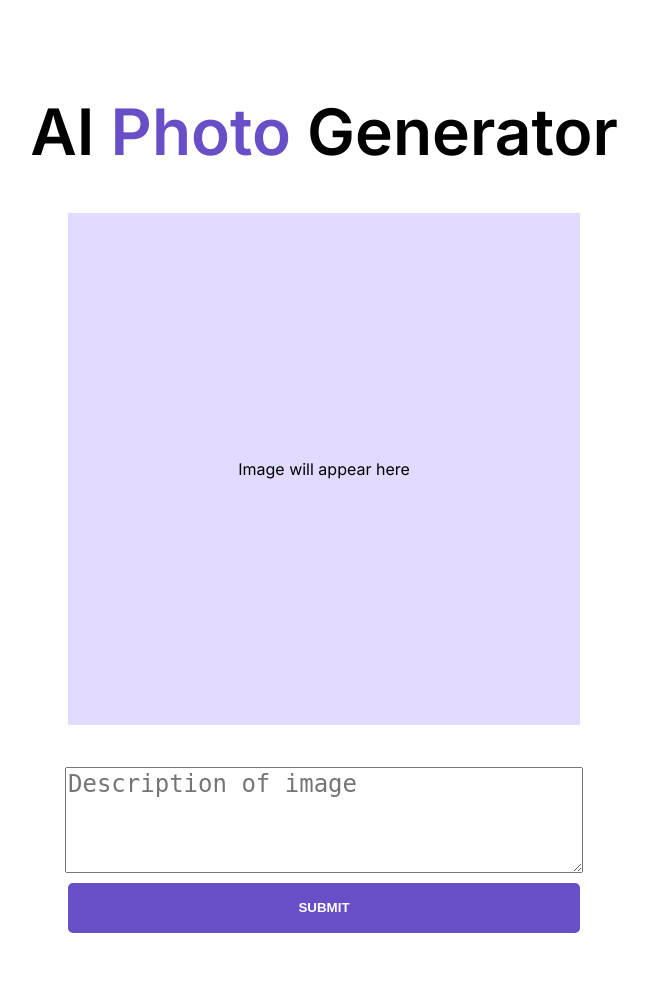
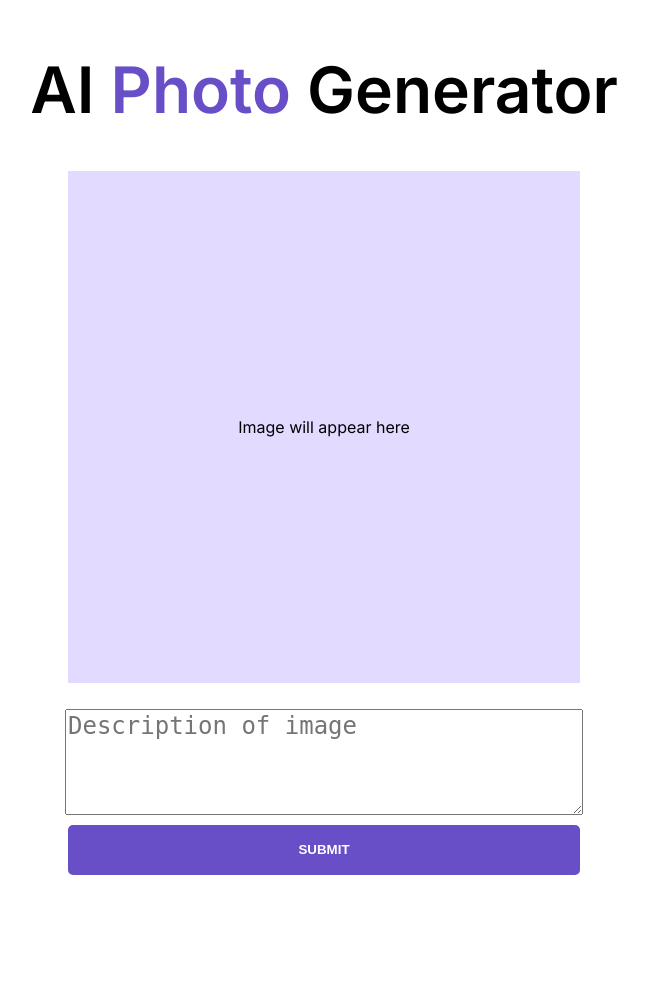
Before and after one commit to fakegio/Dall-E-App, a Node server app: page / in a window 1280 px wide. Shown: the whole page, without its empty margins (316-964 px from the left). After the commit the page ends 875 px from the top, so only its background shows below. Run offline with Node 20, Linux system fonts and the light colour scheme.

Commit message:
removed scroll bars

```diff
--- a/public/css/style.css
+++ b/public/css/style.css
@@ -3,7 +3,7 @@ body {
   background-color: white;
   color: black;
   font-family: 'Inter', sans-serif;
-  margin-top: 50px;
+  overflow: hidden;
 }
 
 main {
@@ -40,7 +40,7 @@ form {
   justify-content: center;
   width: 100%;
   max-width: 512px;
-  margin-top: 2rem;
+  margin-top: 1rem;
 }
 
 textarea {
```
